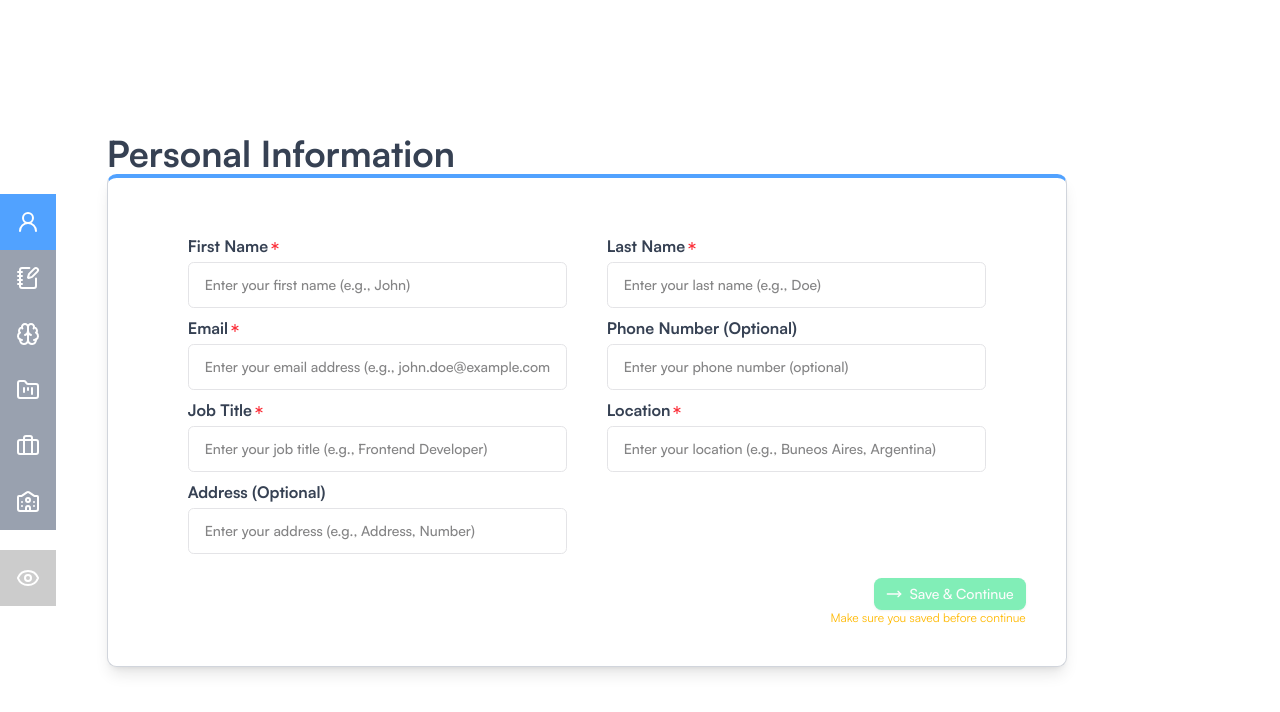
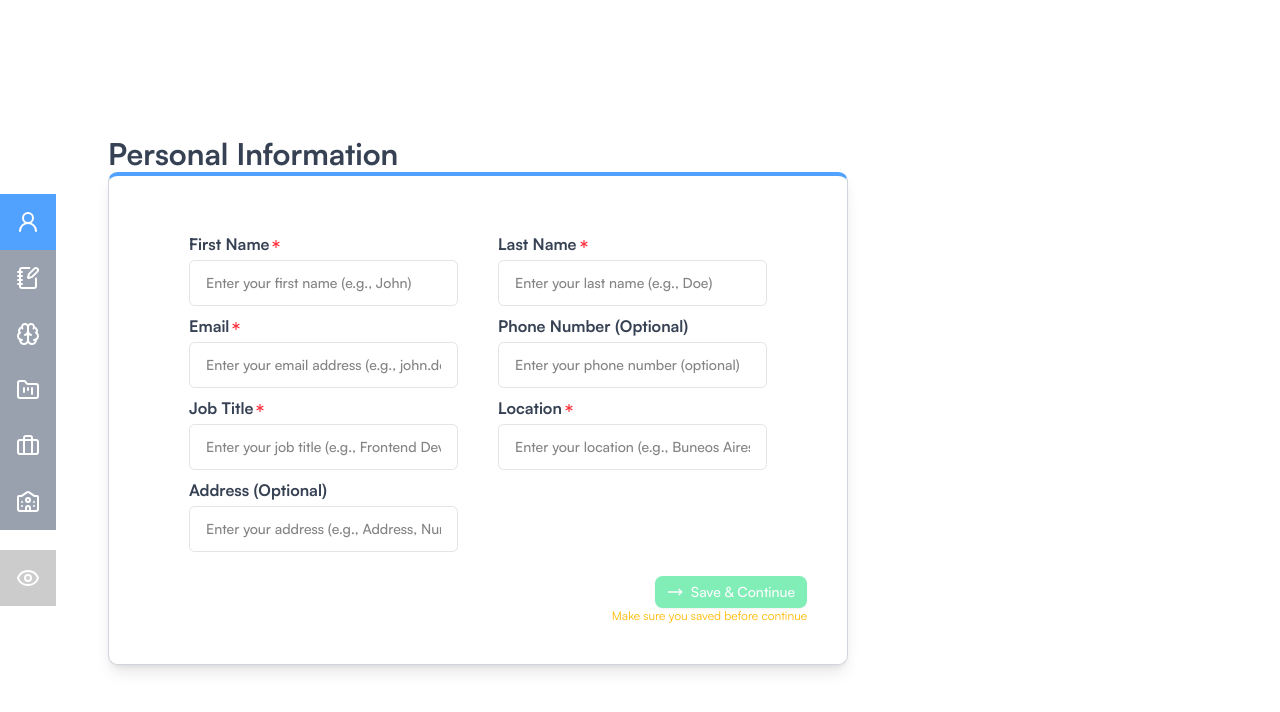
Before and after one commit to marcosarias21/resume-builder-ai, a React (Vite) app: page / in a window 1280 px wide. Shown: the top 712 px of the page. Built offline with nearby package versions, Linux system fonts and the light colour scheme.

Commit message:
use suscribe from zustand to save in localstorage

```diff
--- a/src/App.tsx
+++ b/src/App.tsx
@@ -1,4 +1,4 @@
-import { useState } from 'react'
+import { useEffect, useState } from 'react'
 import { LiveTemplateCV } from './components/LiveTemplateCV'
 import { Sidebar } from './components/Sidebar'
 import { sectionsData } from './helpers/sectionsData'
@@ -6,26 +6,36 @@ import { sidebarInfo } from './helpers/sidebarInfo'
 import { useSectionsStore } from './store/sectionStore'
 import './App.css'
 import { SideTemplateBar } from './components/SideTemplateBar'
+import { useDataStore } from './store/dataStore'
 
 const App = () => {
   const { currentSection } = useSectionsStore()
   const [isWatched, setIsWatched] = useState(false)
 
+  useEffect(() => {
+    const unsubscribe = useDataStore.subscribe((state) => {
+      const data = state.data;
+      if (data) {
+        localStorage.setItem("resumeData", JSON.stringify(data));
+      }
+    });
+    return () => unsubscribe();
+  }, []);
   return (
-    <section className='grid grid-cols-12 container mx-auto h-dvh items-center'>
+    <section className='grid grid-cols-12 gap-4 h-dvh items-center'>
       <div className='col-span-1 flex flex-col'>
         {sidebarInfo.map(info => <Sidebar key={info.id} {...info} />)}
         <div className='mt-5'>
           <SideTemplateBar setIsWatched={setIsWatched} isWatched={isWatched}/>
         </div>
       </div>
-      <div className={`w-full h-full ${isWatched ? 'col-span-7': 'col-span-9'}`}>
+      <div className={`w-full h-full  ${isWatched ? 'col-span-6': 'col-span-7'}`}>
         <div className='flex flex-col h-full w-full justify-center'>
-          <h2 className='text-4xl font-bold text-gray-700'>{sectionsData[currentSection].title}</h2>
+          <h2 className='text-3xl font-bold text-gray-700'>{sectionsData[currentSection].title}</h2>
           {sectionsData[currentSection].comp}
         </div>
       </div>
-      <div className={`ml-20 h-full w-full py-5 ${isWatched && 'col-span-4'}`}>
+      <div className={`h-full w-full py-5 transition-all duration-500 ease-in.out ${ isWatched ? 'col-span-5 opacity-100' : 'opacity-0'}`}>
         {isWatched &&  <LiveTemplateCV />}
       </div>
     </section>
--- a/src/components/Forms/ProjectsForm/ProjectsForm.tsx
+++ b/src/components/Forms/ProjectsForm/ProjectsForm.tsx
@@ -7,7 +7,7 @@ import { EXAMPLES_PROJECTS } from "@/helpers/examples";
 import { generateDescription } from "@/serivces/AIGenerativeText";
 import useActionForm from "@/hooks/useActionForm";
 import { Button } from "@/components/ui/button";
-import { Asterisk, BrainCogIcon, MoveRight, Save } from "lucide-react";
+import { Asterisk, BrainCogIcon, CircleHelp, MoveRight, Save } from "lucide-react";
 import { TooltipContent, TooltipProvider, TooltipTrigger } from "@/components/ui/tooltip";
 import { Tooltip } from "@radix-ui/react-tooltip";
 import { Spinner } from "@/components/Spinner";
@@ -25,10 +25,9 @@ const ProjectsForm = () => {
   const [indexDescription, setIndexDescription] = useState<number>()
   const [descriptionArray, setDescriptionArray] = useState(Array(3).fill(null))
   const [loading, setLoading] = useState<boolean>(false)
-  const prompt = "Please improve this brief description in relation to an application made, as if it were a resume, just give me a brief description:"
   const values = watch()
+  const prompt = `Improve it a concise and professional project description for a resume.:`
   const { addArray, removeArray } = useActionForm({array: descriptionArray, setArray: setDescriptionArray})
-
   const onSubmit = (values: z.infer<typeof ProjectsSchema>) => {
     console.log(values)
     const filteredValues = values.project.map(project => ({...project, listDescription: project.listDescription.filter(p => p != "")}))
@@ -118,7 +117,15 @@ const ProjectsForm = () => {
             </div>
           </div>
           <div className="mt-5">
-            <label className="font-bold text-gray-700">Describe your project in points</label>
+            <div className="flex items-center gap-1">
+              <label className="font-bold text-gray-700">Describe your project in points</label>
+              <TooltipProvider>
+                <Tooltip>
+                  <TooltipTrigger className="text-gray-400"><CircleHelp size={20}/></TooltipTrigger>
+                  <TooltipContent>Describe your project, and if you feel unsure, let AI improve it!</TooltipContent>
+                </Tooltip>
+              </TooltipProvider>
+            </div>
             {descriptionArray?.map((_, index) =>
               <div key={index} className="flex my-4 items-center gap-1">
                 {loading === true && index === indexDescription ?
@@ -133,7 +140,7 @@ const ProjectsForm = () => {
               }
                 <TooltipProvider>
                   <Tooltip>
-                    <TooltipTrigger className="border-black/20 text-black/40"><Button className="p-3" onClick={() => betterTextWithAI(prompt+values?.project[currentIndex]?.listDescription[index], index)}>{loading == true && index === indexDescription ? <Spinner /> : <BrainCogIcon />}</Button></TooltipTrigger>
+                    <TooltipTrigger className="border-black/20 text-black/40"><Button className="p-3" type="button" onClick={() => betterTextWithAI(prompt+values?.project[currentIndex]?.listDescription[index], index)}>{loading == true && index === indexDescription ? <Spinner /> : <BrainCogIcon />}</Button></TooltipTrigger>
                     <TooltipContent>
                       <p className="text-sm">Put a description and click here to generate a better text w/AI!</p>
                     </TooltipContent>
```
